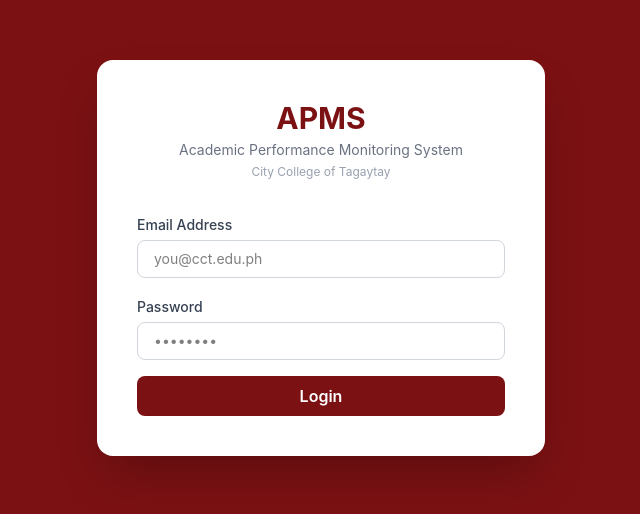
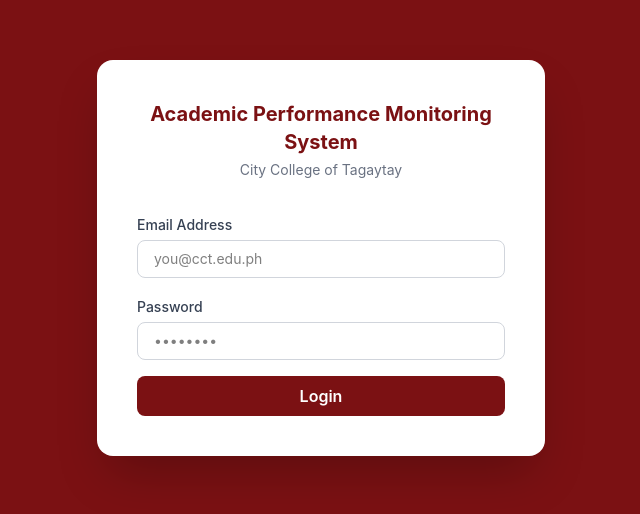
Before and after one commit to SeanOlaco-cmd/apms, a React (Vite) app in the folder apms-frontend/: page /login in a window 1280 px wide. Shown: the part 142-656 px from the top of the page, without its empty margins (319-959 px from the left). Built offline with nearby package versions, Linux system fonts and the light colour scheme; no server answers.

Commit message:
Update system name on login, sidebar and dashboard pages

```diff
--- a/apms-frontend/src/components/Sidebar.jsx
+++ b/apms-frontend/src/components/Sidebar.jsx
@@ -36,8 +36,8 @@
 
       {/* User Info */}
       <div className="p-4 border-b border-[#5e0d0f]">
-        <p className="text-white font-semibold text-sm">{user?.name}</p>
-        <p className="text-red-300 text-xs capitalize">{user?.role}</p>
+        <p className="text-white font-semibold text-sm">Academic Performance</p>
+        <p className="text-red-300 text-xs">Monitoring System</p>
       </div>
 
       {/* Nav Items */}
--- a/apms-frontend/src/layouts/DHLayout.jsx
+++ b/apms-frontend/src/layouts/DHLayout.jsx
@@ -35,8 +35,8 @@
           <p className="text-red-200 text-xs mt-1">City College of Tagaytay</p>
         </div>
         <div className="p-4 border-b border-[#5e0d0f]">
-          <p className="text-white font-semibold text-sm">{user?.name}</p>
-          <p className="text-red-300 text-xs">Department Head</p>
+          <p className="text-white font-semibold text-sm">Academic Performance</p>
+          <p className="text-red-300 text-xs">Monitoring System</p>
         </div>
         <nav className="flex-1 p-3 flex flex-col gap-1">
           {navItems.map((item) => (
--- a/apms-frontend/src/pages/Login.jsx
+++ b/apms-frontend/src/pages/Login.jsx
@@ -36,13 +36,10 @@
     <div className="min-h-screen bg-[#7b1113] flex items-center justify-center">
       <div className="bg-white rounded-2xl shadow-2xl p-10 w-full max-w-md">
         <div className="text-center mb-8">
-          <h1 className="text-3xl font-bold text-[#7b1113]">APMS</h1>
-          <p className="text-gray-500 text-sm mt-1">
-            Academic Performance Monitoring System
-          </p>
-          <p className="text-gray-400 text-xs mt-1">
-            City College of Tagaytay
-          </p>
+          <h1 className="text-xl font-bold text-[#7b1113]">Academic Performance Monitoring System</h1>
+            <p className="text-gray-500 text-sm mt-1">
+             City College of Tagaytay
+            </p>
         </div>
 
         {error && (
```
Also changed, not shown: 1 other file (tests, documents, lock files or other folders).
